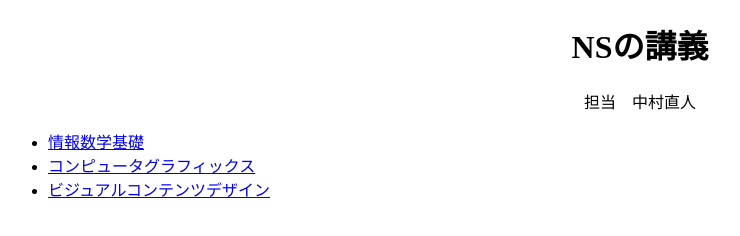
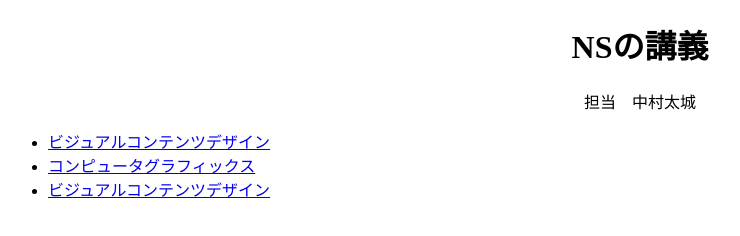
Before and after one commit to TaikiNakamura21/25visualC, a plain HTML site: page index.html in a window 1280 px wide. Shown: the whole page, without its empty margins (0-740 px from the left). Drawn offline with Linux system fonts and the light colour scheme.

Commit message:
Update index.html

```diff
--- a/index.html
+++ b/index.html
@@ -6,9 +6,9 @@
    </HEAD>
    <BODY>
 	<center><h1>NSの講義</h1>
-	<P>担当　中村直人</center>
+	<P>担当　中村太城</center>
 <ul>
-    <li><a href="lesson1-org2.html">情報数学基礎</a></li>
+    <li><a href="lesson1-org2.html">ビジュアルコンテンツデザイン</a></li>
     <li><a href="lesson1-org3.html">コンピュータグラフィックス</a></li>
     <li><a href="lesson1-org1.html">ビジュアルコンテンツデザイン</a></li>
 </ul>
```
